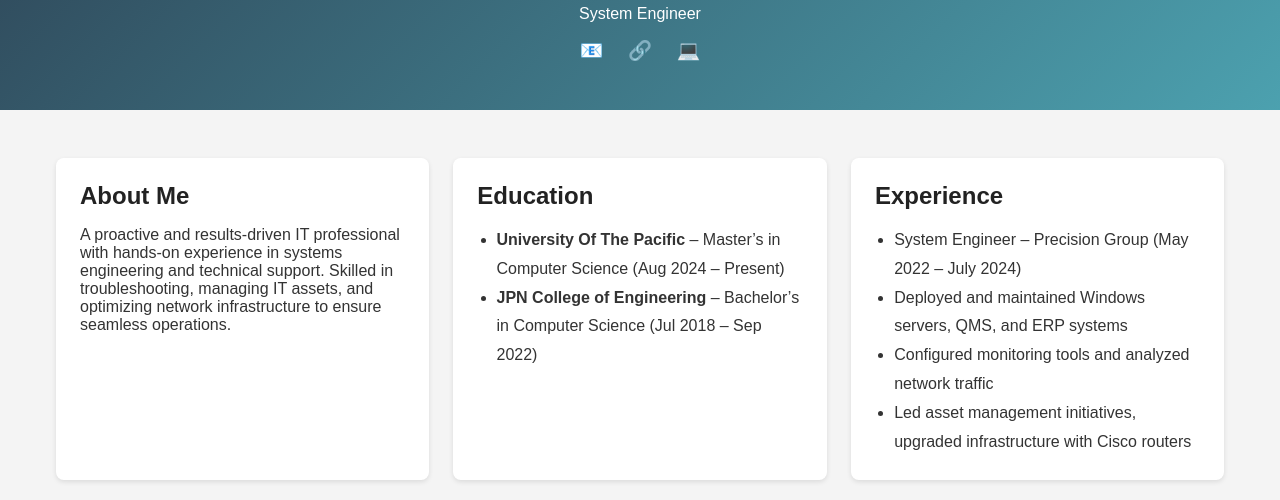
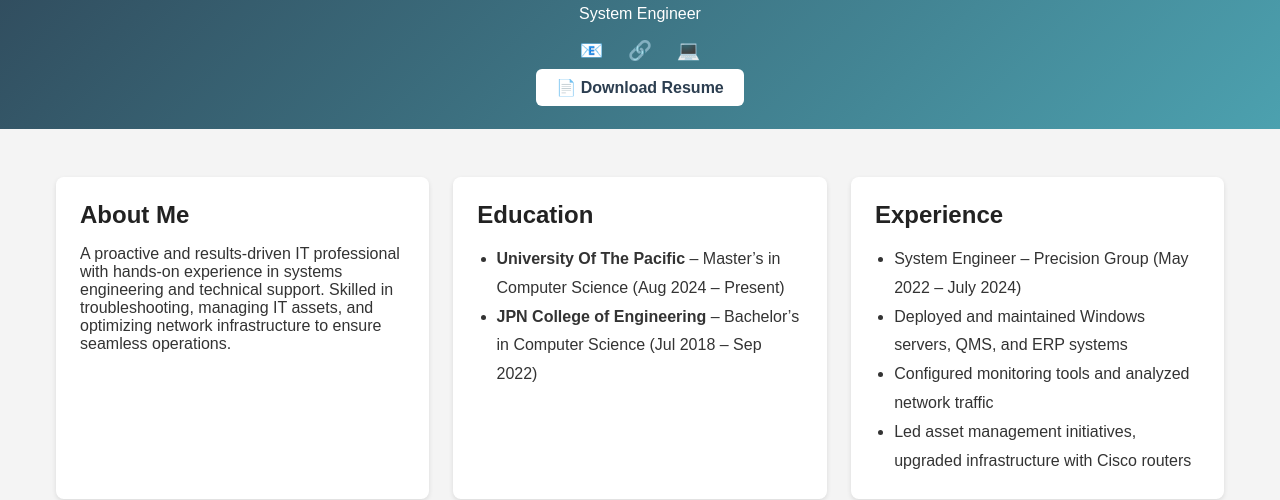
Before and after one commit to Srinathchanti/portfolio, a plain HTML site: page index.html in a window 1280 px wide. Shown: the part 324-824 px from the top of the page. Drawn offline with nearby package versions, Linux system fonts and the light colour scheme.

Commit message:
index.html

```diff
--- a/index.html
+++ b/index.html
@@ -155,6 +155,9 @@
       <a href="https://github.com/srinathchanti" target="_blank">💻</a>
     </div>
     <div style="margin-top: 1rem;">
+        <a href="Srinath_Goud_Resume.pdf" download style="background:#fff;color:#2c3e50;padding:10px 20px;border-radius:6px;text-decoration:none;font-weight:bold;">
+        📄 Download Resume
+      </a>
     </div>
   </section>
 
```
